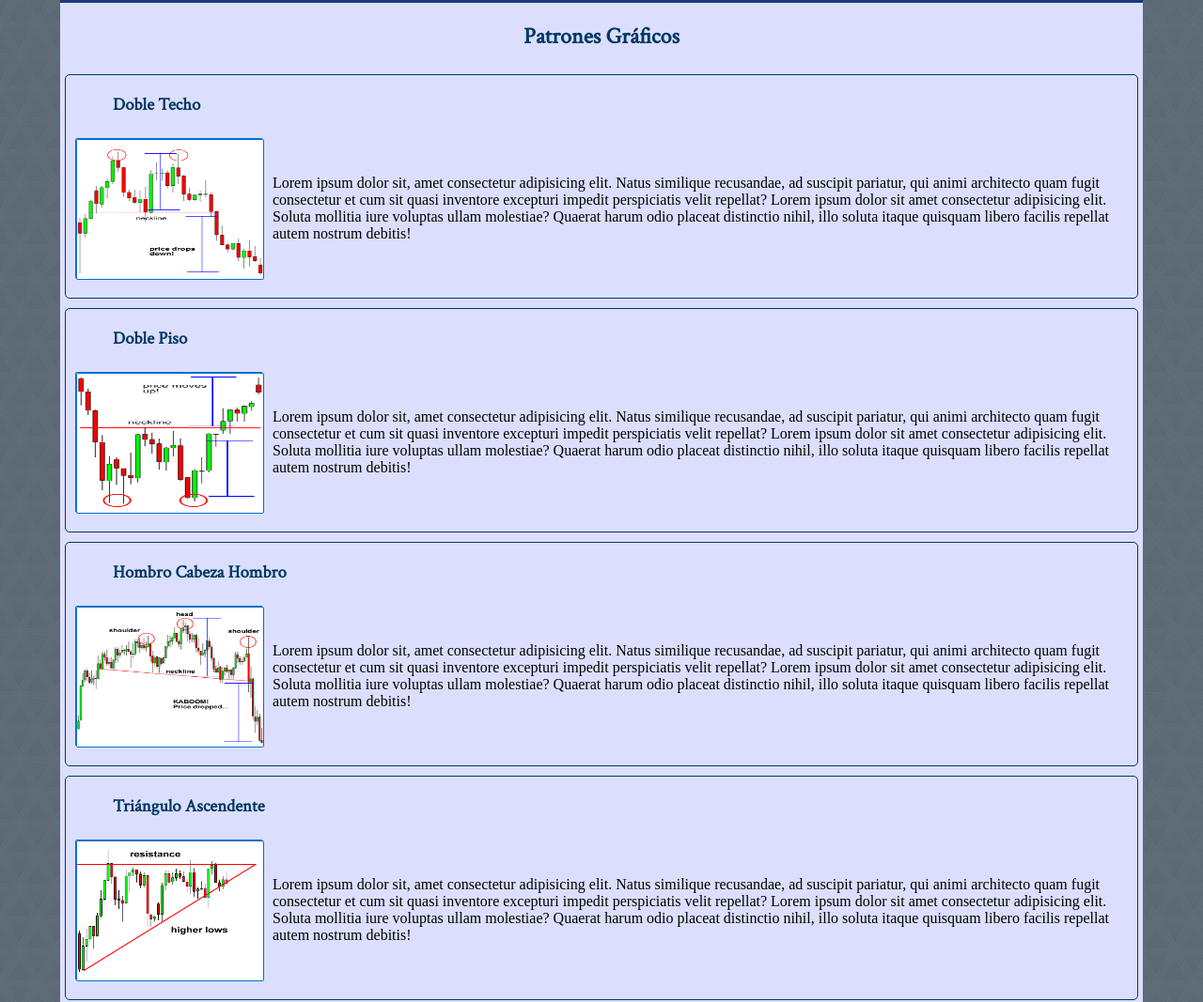
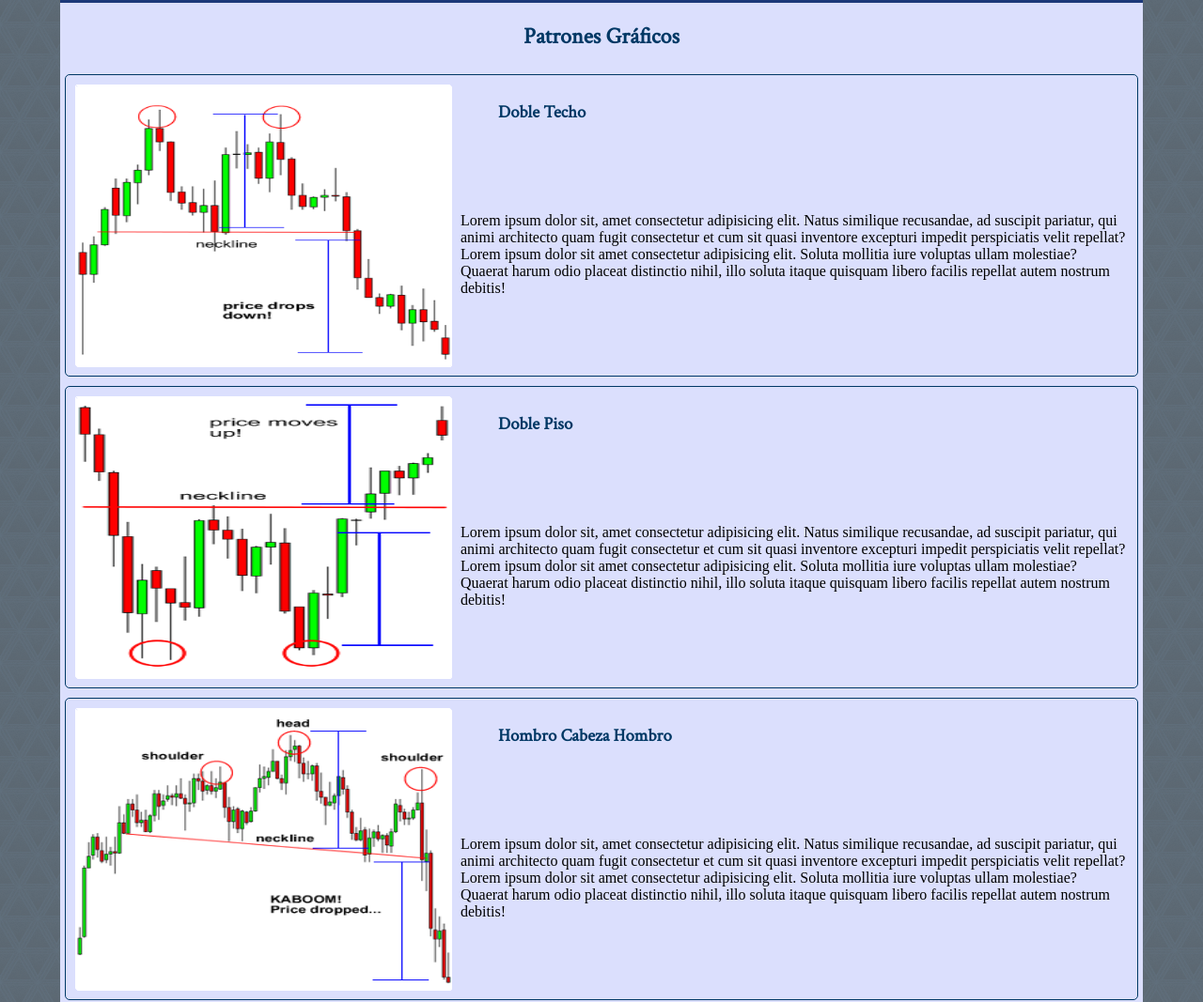
Before and after one commit to JoseLDuran00/tradingtool-duran, a plain HTML site: page informacion.html in a window 1280 px wide. Shown: the part 113-1180 px from the top of the page at 94% size. Drawn offline with nearby package versions, Linux system fonts and the light colour scheme.

Commit message:
agregado animaciones aos a informacion.html

```diff
--- a/estilos/estilos.css
+++ b/estilos/estilos.css
@@ -309,7 +309,6 @@ footer p {
   padding: 20px;
 }
 
-
 .patrones-container {
   display: grid;
   grid-template-columns: auto auto;
@@ -317,9 +316,9 @@ footer p {
   gap: 2px 10px;
   grid-auto-flow: row;
   grid-template-areas:
-    "titulo titulo"
+    "img titulo"
     "img texto";
-    align-content: space-around;
+    align-content: center;
     align-items: center;
     border: #003865 1px solid;
     margin: 5px;
@@ -344,10 +343,10 @@ footer p {
 }
 
 .patrones-img {
-  width: 200px;
-  height: 150px;
+  width: 400px;
+  height: 300px;
   grid-area: img;
-  border: #0070cc 1px solid;
+  border: #fff 1px solid;
   border-radius: 2px;
 }
 
--- a/informacion.html
+++ b/informacion.html
@@ -12,6 +12,9 @@
   <link rel="preconnect" href="https://fonts.googleapis.com">
   <link rel="preconnect" href="https://fonts.gstatic.com" crossorigin>
   <link href="https://fonts.googleapis.com/css2?family=Crimson+Text&family=Montserrat&display=swap" rel="stylesheet">
+  <!-- AOS -->
+  <link href="https://unpkg.com/aos@2.3.1/dist/aos.css" rel="stylesheet">
+  <script src="https://unpkg.com/aos@2.3.1/dist/aos.js"></script>
   <!-- CSS stylesheet -->
   <link rel="stylesheet" href="./estilos/estilos.css">
 </head>
@@ -53,13 +56,13 @@
 
 
       <div id="patrones-graficos" class="patrones-container">
-        <div class="titulo-patrones">
+        <div class="titulo-patrones" >
           <h3>Doble Techo</h3>
         </div>
-        <div class="patrones-img">
+        <div class="patrones-img" data-aos="fade-up">
           <img class="patrones-img " src="./images/double-top.png" alt="double-top">
         </div>
-        <div class="texto-patrones">
+        <div class="texto-patrones" data-aos="fade-down">
           <p>Lorem ipsum dolor sit, amet consectetur adipisicing elit. Natus similique recusandae, ad suscipit
             pariatur, qui animi architecto quam fugit consectetur et cum sit quasi inventore excepturi
             impedit perspiciatis velit repellat? Lorem ipsum dolor sit amet consectetur adipisicing elit.
@@ -73,10 +76,10 @@
         <div class="titulo-patrones">
           <h3>Doble Piso</h3>
         </div>
-        <div class="patrones-img">
+        <div class="patrones-img" data-aos="flip-left">
           <img class="patrones-img " src="./images/double-bottom.png" alt="double-bottom">
         </div>
-        <div class="texto-patrones">
+        <div class="texto-patrones" data-aos="zoom-in-left">
           <p>Lorem ipsum dolor sit, amet consectetur adipisicing elit. Natus similique recusandae, ad suscipit
             pariatur, qui animi architecto quam fugit consectetur et cum sit quasi inventore excepturi
             impedit perspiciatis velit repellat? Lorem ipsum dolor sit amet consectetur adipisicing elit.
@@ -90,10 +93,10 @@
         <div class="titulo-patrones">
           <h3>Hombro Cabeza Hombro</h3>
         </div>
-        <div class="patrones-img">
+        <div class="patrones-img" data-aos="flip-up">
           <img class="patrones-img" src="./images/head-and-shoulders.png" alt="hch">
         </div>
-        <div class="texto-patrones">
+        <div class="texto-patrones" data-aos="flip-down">
           <p>Lorem ipsum dolor sit, amet consectetur adipisicing elit. Natus similique recusandae, ad suscipit
             pariatur, qui animi architecto quam fugit consectetur et cum sit quasi inventore excepturi
             impedit perspiciatis velit repellat? Lorem ipsum dolor sit amet consectetur adipisicing elit.
@@ -107,10 +110,10 @@
         <div class="titulo-patrones">
           <h3>Triángulo Ascendente</h3>
         </div>
-        <div class="patrones-img">
+        <div class="patrones-img" data-aos="fade-right">
           <img class="patrones-img" src="./images/ascending-triangle.png " alt="triangulo-ascendente">
         </div>
-        <div class="texto-patrones">
+        <div class="texto-patrones" data-aos="fade-down">
           <p>Lorem ipsum dolor sit, amet consectetur adipisicing elit. Natus similique recusandae, ad suscipit
             pariatur, qui animi architecto quam fugit consectetur et cum sit quasi inventore excepturi
             impedit perspiciatis velit repellat? Lorem ipsum dolor sit amet consectetur adipisicing elit.
@@ -124,9 +127,9 @@
         <div class="titulo-patrones">
           <h3>Triángulo Simétrico</h3>
         </div>
-        <div class="patrones-img"><img class="patrones-img" src="./images/symmetrical-triangle.png" alt="triangulo-simetrico"></div>
+        <div class="patrones-img" data-aos="fade-right"><img class="patrones-img" src="./images/symmetrical-triangle.png" alt="triangulo-simetrico"></div>
 
-        <div class="texto-patrones">
+        <div class="texto-patrones" data-aos="fade-left">
           <p>Lorem ipsum dolor sit, amet consectetur adipisicing elit. Natus similique recusandae, ad suscipit
             pariatur, qui animi architecto quam fugit consectetur et cum sit quasi inventore excepturi
             impedit perspiciatis velit repellat? Lorem ipsum dolor sit amet consectetur adipisicing elit.
@@ -163,6 +166,7 @@
       <p>© Copyright TradingTools</p>
     </div>
   </footer>
+  <script> AOS.init({   easing: 'ease-out-back',duration: 1000}) </script>
 
 </body>
 
```
